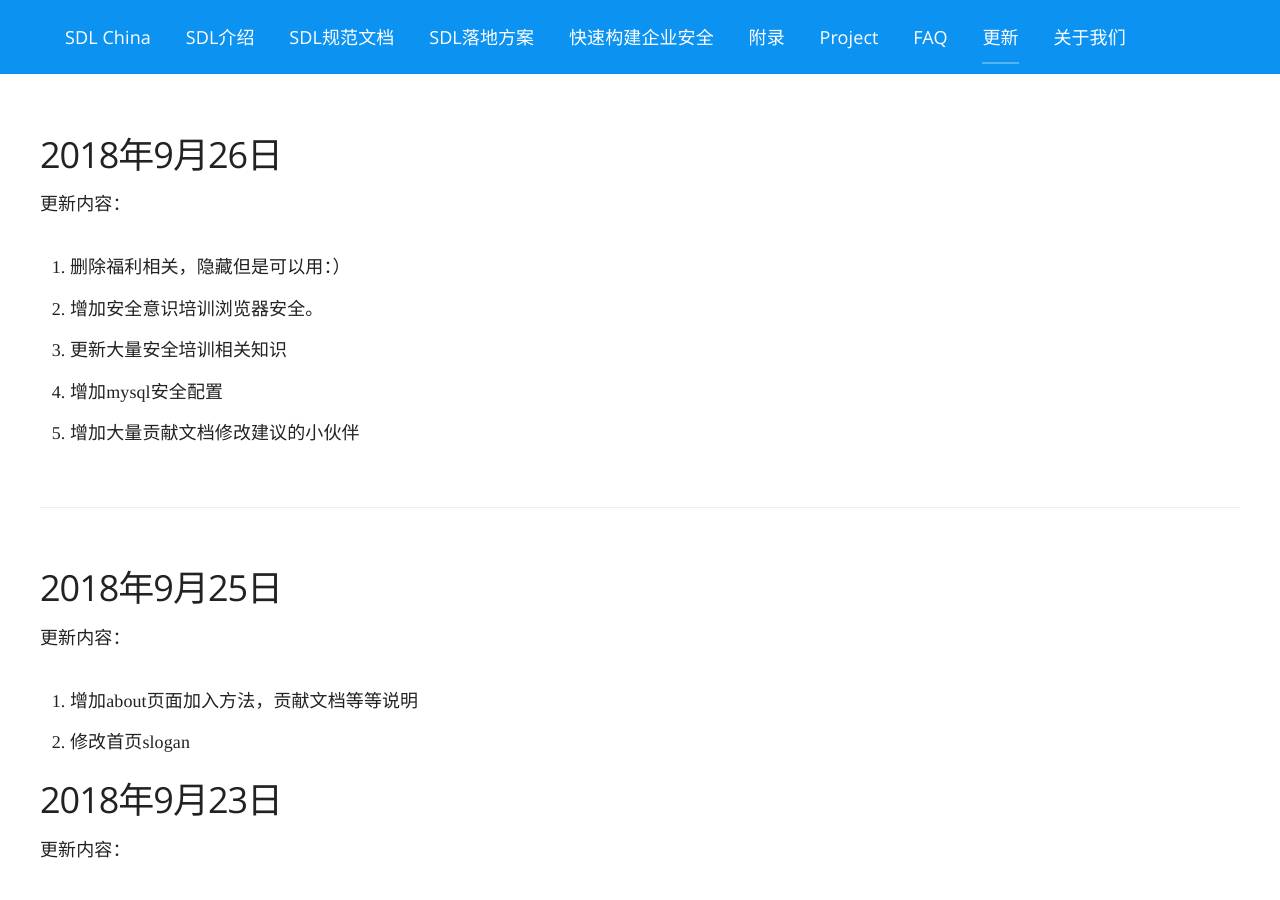
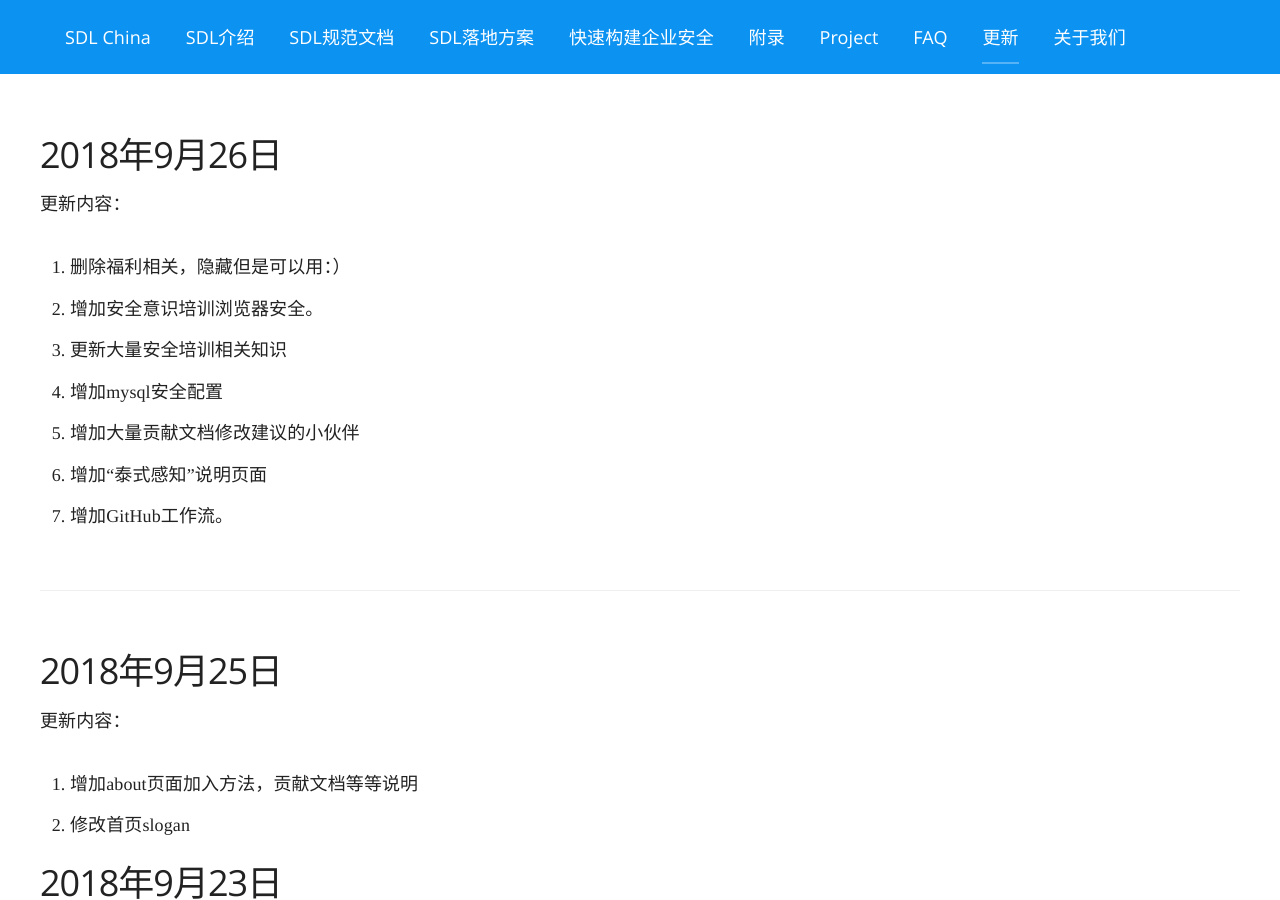
Before and after one commit to sdlchina/sdlchina-web, a Jekyll site: the page built from update.md, in a window 1280 px wide and 900 px high. Built offline with Jekyll 4.4.1, drawn with Linux system fonts in a browser that asks for light colours; some web fonts are replaced; comment, search, counter and statistics services are not loaded.

Commit message:
增加更新信息

```diff
--- a/update.md
+++ b/update.md
@@ -15,6 +15,8 @@ type: Document
 3. 更新大量安全培训相关知识
 4. 增加mysql安全配置
 5. 增加大量贡献文档修改建议的小伙伴
+6. 增加“泰式感知”说明页面
+7. 增加GitHub工作流。
 
 ---
 
```
